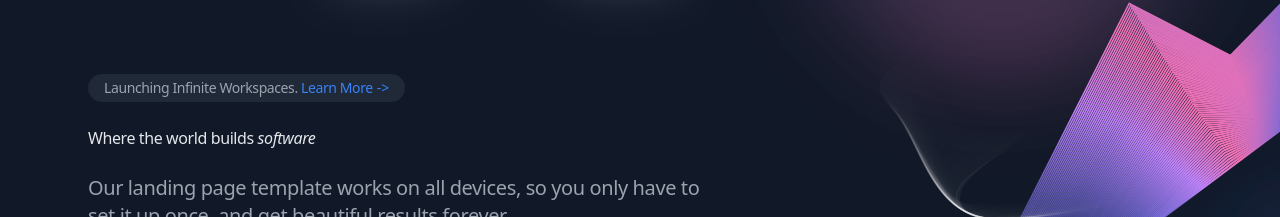
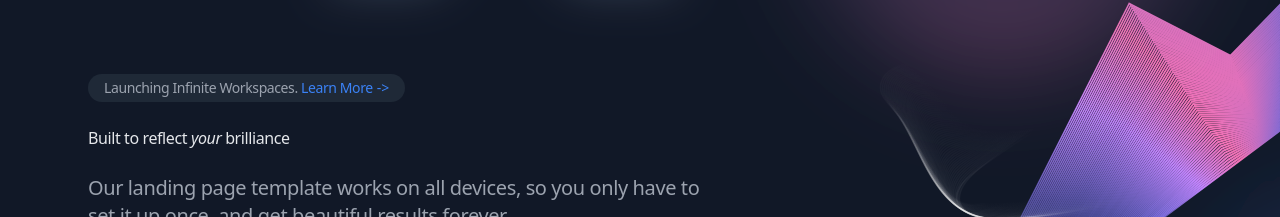
Before and after one commit to mbumpus/DigitalEgoHome, a Next.js app: page / in a window 1280 px wide. Shown: the part 86-303 px from the top of the page. Built offline with nearby package versions, Linux system fonts and the light colour scheme.

Commit message:
Update hero.tsx

```diff
--- a/components/hero.tsx
+++ b/components/hero.tsx
@@ -30,7 +30,7 @@ export default function Hero() {
               </div>
             </div>
             <h1 className="h1 font-uncut-sans mb-6" data-aos="zoom-out" data-aos-delay="100">
-              Where the world builds <em className="font-italic">software</em>
+              Built to reflect <em className="font-italic">your</em> brilliance
             </h1>
             <p className="text-xl text-gray-400 mb-10" data-aos="zoom-out" data-aos-delay="200">
               Our landing page template works on all devices, so you only have to set it up once, and get beautiful results forever.
```
